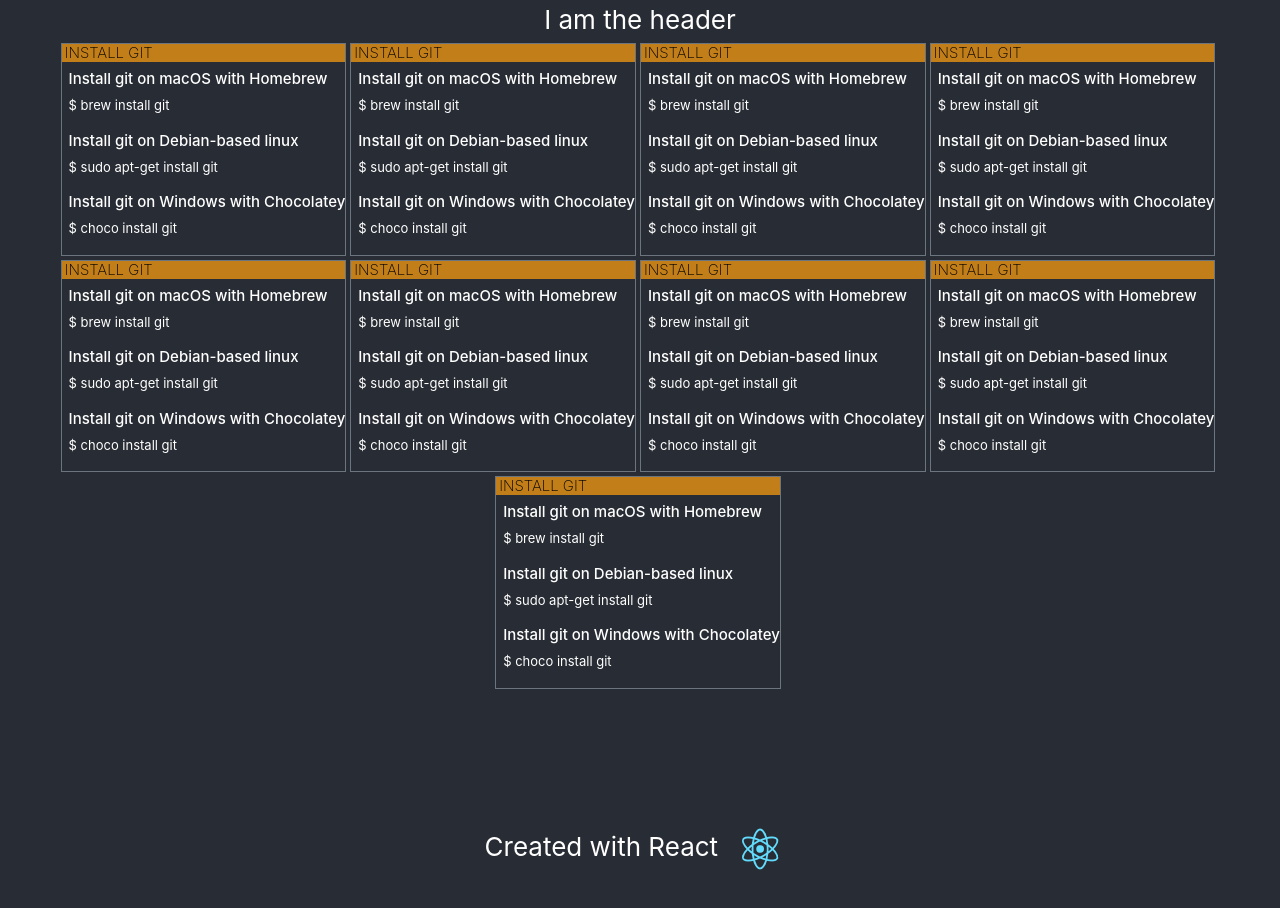
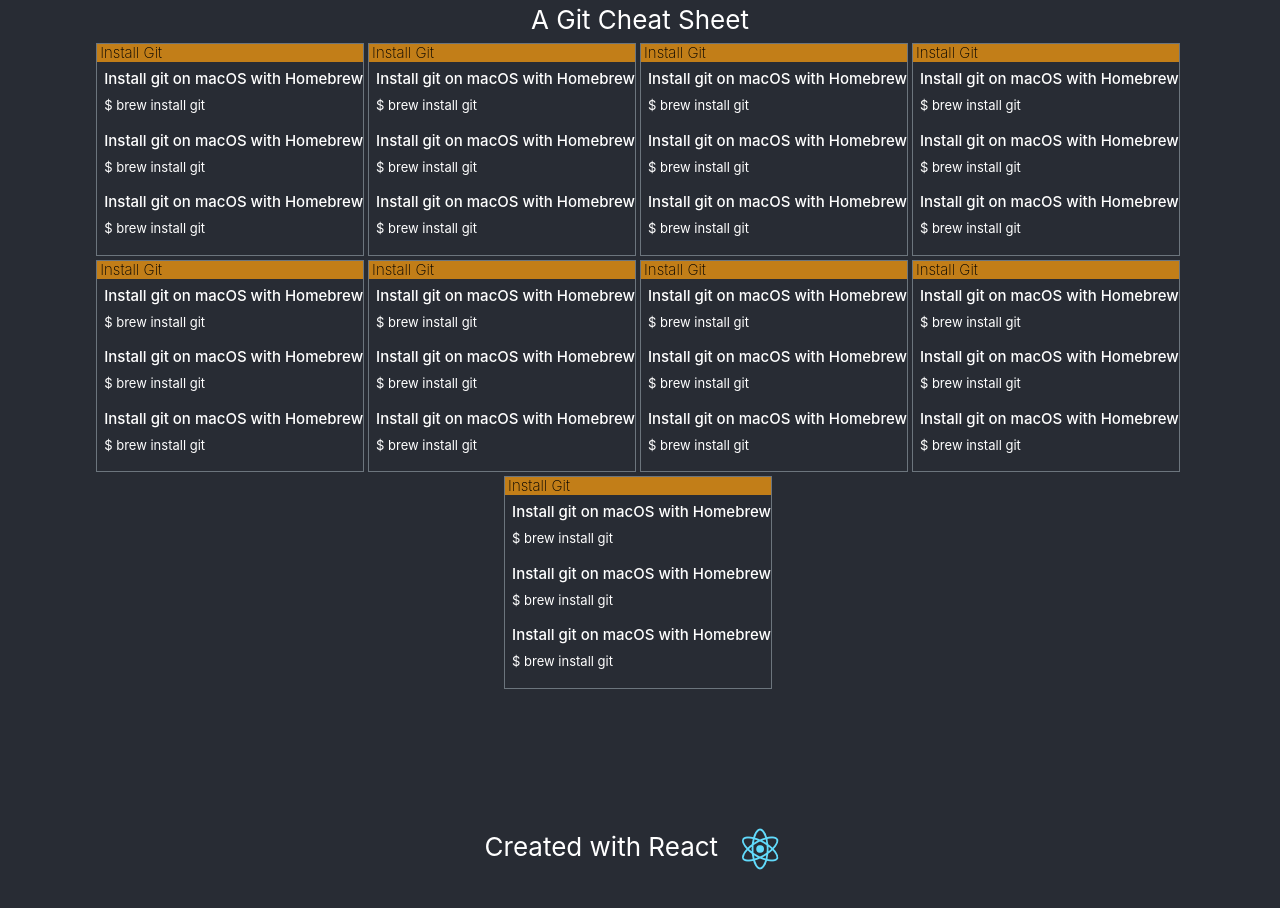
Before and after one commit to brac/jots, a React (Create React App) app: page / in a window 1280 px wide. Shown: the top 908 px of the page. Built offline with nearby package versions, Linux system fonts and the light colour scheme.

Commit message:
passing data to jots

```diff
--- a/src/App.js
+++ b/src/App.js
@@ -8,10 +8,15 @@ class App extends Component {
   constructor(props){
     super(props);
     this.state = {
-      date: new Date(),
-      jotInfo: {
-        message: 'I am jot info',
-      }
+      jots: [
+        {
+          topic: 'Install Git',
+          data: [
+            'Install git on macOS with Homebrew',
+            '$ brew install git'
+          ]
+        }
+      ]
     };
   }
 
@@ -21,20 +26,56 @@ class App extends Component {
       <div className="App">
 
         <header>
-          I am the header
+          A Git Cheat Sheet
         </header>
 
         <main className="container-fluid">
           <div className="jot-board row">
-            <Jot/>
-            <Jot/>
-            <Jot/>
-            <Jot/>
-            <Jot/>
-            <Jot/>
-            <Jot/>
-            <Jot/>
-            <Jot/>
+            <Jot
+              topic={this.state.jots[0].topic}
+              description={this.state.jots[0].data[0]}
+              command={this.state.jots[0].data[1]}
+            />
+            <Jot
+              topic={this.state.jots[0].topic}
+              description={this.state.jots[0].data[0]}
+              command={this.state.jots[0].data[1]}
+            />
+            <Jot
+              topic={this.state.jots[0].topic}
+              description={this.state.jots[0].data[0]}
+              command={this.state.jots[0].data[1]}
+            />
+            <Jot
+              topic={this.state.jots[0].topic}
+              description={this.state.jots[0].data[0]}
+              command={this.state.jots[0].data[1]}
+            />
+            <Jot
+              topic={this.state.jots[0].topic}
+              description={this.state.jots[0].data[0]}
+              command={this.state.jots[0].data[1]}
+            />
+            <Jot
+              topic={this.state.jots[0].topic}
+              description={this.state.jots[0].data[0]}
+              command={this.state.jots[0].data[1]}
+            />
+            <Jot
+              topic={this.state.jots[0].topic}
+              description={this.state.jots[0].data[0]}
+              command={this.state.jots[0].data[1]}
+            />
+            <Jot
+              topic={this.state.jots[0].topic}
+              description={this.state.jots[0].data[0]}
+              command={this.state.jots[0].data[1]}
+            />
+            <Jot
+              topic={this.state.jots[0].topic}
+              description={this.state.jots[0].data[0]}
+              command={this.state.jots[0].data[1]}
+            />
           </div>
         </main>
 
--- a/src/components/Jot.js
+++ b/src/components/Jot.js
@@ -4,19 +4,19 @@ function Jot(props) {
   //jshint ignore:start
   return (
     <div className="jot border border-secondary ">
-      <h4 className="jot-title">INSTALL GIT</h4>
+      <h4 className="jot-title">{props.topic}</h4>
         <ul>
           <li>
-            <h4>Install git on macOS with Homebrew</h4>
-            <p>$ brew install git</p>
+            <h4>{props.description}</h4>
+            <p>{props.command}</p>
           </li>
           <li>
-            <h4>Install git on Debian-based linux</h4>
-            <p>$ sudo apt-get install git</p>
+            <h4>{props.description}</h4>
+            <p>{props.command}</p>
           </li>
           <li>
-            <h4>Install git on Windows with Chocolatey</h4>
-            <p>$ choco install git</p>
+            <h4>{props.description}</h4>
+            <p>{props.command}</p>
           </li>
         </ul>
     </div>
@@ -25,3 +25,12 @@ function Jot(props) {
 }
 
 export default Jot;
+
+
+/*
+<h4>Install git on Debian-based linux</h4>
+<p>$ sudo apt-get install git</p>
+<h4>Install git on Windows with Chocolatey</h4>
+<p>$ choco install git</p>
+
+*/
```
